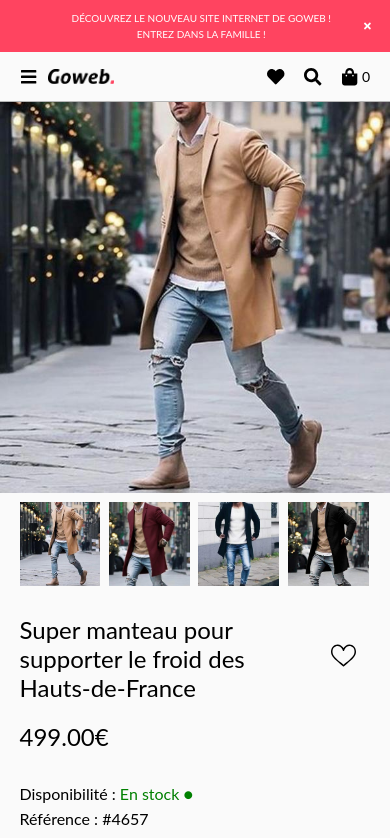
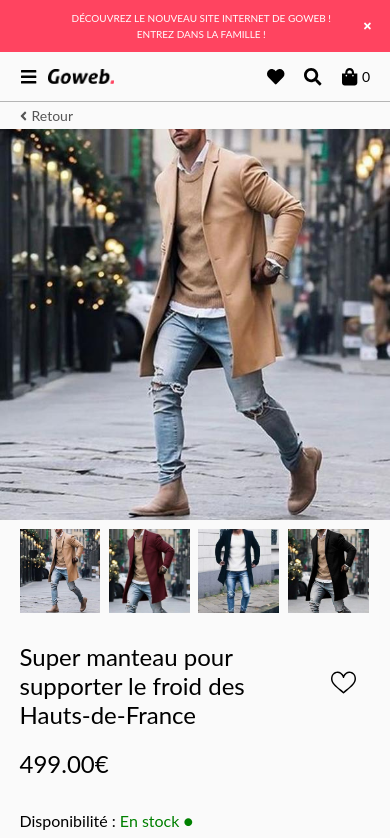
Before and after one commit to Lucasbeneston/goweb_store, a React (Create React App) app: page / in a window 390 px wide. Shown: the top 838 px of the page. Built offline with nearby package versions, Linux system fonts and the light colour scheme.

Commit message:
:lipstick: Return button mobile / desktop :lipstick:

```diff
--- a/src/components/atoms/Inputs/InputSelect/InputSelect.scss
+++ b/src/components/atoms/Inputs/InputSelect/InputSelect.scss
@@ -6,6 +6,7 @@
 
   @include media(tablet) {
     margin-right: 7.5%;
+    position: relative;
   }
 
   &_label {
@@ -51,6 +52,10 @@
     visibility: hidden;
     height: 0px;
 
+    @include media(tablet) {
+      position: absolute;
+    }
+
     &.show {
       visibility: visible;
       height: fit-content;
--- a/src/components/organisms/CarouselImages/CarouselImages.jsx
+++ b/src/components/organisms/CarouselImages/CarouselImages.jsx
@@ -1,4 +1,8 @@
 import React, { useState } from "react";
+import { Link } from "react-router-dom";
+import { FontAwesomeIcon } from "@fortawesome/react-fontawesome";
+import { faAngleLeft } from "@fortawesome/free-solid-svg-icons";
+
 import Items from "../../../data/items";
 
 import "./CarouselImages.scss";
@@ -10,6 +14,12 @@ export default function CarrouselImages() {
 
   return (
     <>
+      <Link to="/">
+        <div className="carouselImages_return">
+          <FontAwesomeIcon icon={faAngleLeft} />
+          <span>Retour</span>
+        </div>
+      </Link>
       <div className="carouselImages_illustration">
         <img
           src={`${process.env.PUBLIC_URL}/${selectedImage}`}
--- a/src/components/organisms/CarouselImages/CarouselImages.scss
+++ b/src/components/organisms/CarouselImages/CarouselImages.scss
@@ -2,6 +2,21 @@
 @import "../../_settings/mixins";
 
 .carouselImages {
+  &_return {
+    margin-left: 5%;
+    padding: 5px 0;
+    width: fit-content;
+    color: rgb(85, 85, 85);
+    font-size: 1.4rem;
+
+    & span {
+      margin-left: 5px;
+    }
+
+    @include media(tablet) {
+      display: none;
+    }
+  }
   &_illustration {
     width: 100%;
     max-height: 100vw;
--- a/src/components/organisms/Header/Header.jsx
+++ b/src/components/organisms/Header/Header.jsx
@@ -1,4 +1,4 @@
-import React, { useContext, useEffect } from "react";
+import React, { useContext, useState, useEffect } from "react";
 import HeaderContext from "../../../contexts/HeaderContext/HeaderContext";
 import Banner from "../../molecules/Banner/Banner";
 import Nav from "../../molecules/Nav/Nav";
@@ -10,12 +10,23 @@ export default function Header() {
   const context = useContext(HeaderContext);
   const { headerHeight, setHeaderHeight } = context;
 
+  const [isMobile, setIsMobile] = useState(window.innerWidth < 769);
+
+  const updateMedia = () => {
+    setIsMobile(window.innerWidth < 769);
+  };
+
+  useEffect(() => {
+    window.addEventListener("resize", updateMedia);
+    return () => window.removeEventListener("resize", updateMedia);
+  });
+
   useEffect(() => {
     const body = document.querySelector("body");
     body.style.marginTop = `${headerHeight}px`;
     setHeaderHeight(document.querySelector(".header").offsetHeight);
     // eslint-disable-next-line react-hooks/exhaustive-deps
-  }, [headerHeight]);
+  }, [headerHeight, isMobile]);
 
   return (
     <header className="header">
--- a/src/components/organisms/InformationsItem/InformationsItem.jsx
+++ b/src/components/organisms/InformationsItem/InformationsItem.jsx
@@ -1,6 +1,8 @@
 import React, { useState } from "react";
+import { Link } from "react-router-dom";
+import { FontAwesomeIcon } from "@fortawesome/react-fontawesome";
+import { faAngleLeft } from "@fortawesome/free-solid-svg-icons";
 import Items from "../../../data/items";
-
 import LikeBorder from "../../atoms/SVG/LikeSVG/LikeBorder";
 import LikeFull from "../../atoms/SVG/LikeSVG/LikeFull";
 
@@ -15,6 +17,12 @@ export default function InformationsItem() {
 
   return (
     <section className="informationsItem">
+      <Link to="/">
+        <div className="informationsItem_return">
+          <FontAwesomeIcon icon={faAngleLeft} />
+          <span>Retour</span>
+        </div>
+      </Link>
       <div className="informationsItem_title">
         <h2>{Items.title}</h2>
         <div
--- a/src/components/organisms/InformationsItem/InformationsItem.scss
+++ b/src/components/organisms/InformationsItem/InformationsItem.scss
@@ -6,6 +6,23 @@
 
   @include media(tablet) {
     padding: 0 0 0 5%;
+  }
+
+  &_return {
+    display: none;
+
+    @include media(tablet) {
+      display: block;
+      padding: 5px 0;
+      width: fit-content;
+      color: rgb(85, 85, 85);
+      margin-bottom: 20px;
+      font-size: 1.4rem;
+
+      & span {
+        margin-left: 5px;
+      }
+    }
   }
 
   &_title {
@@ -59,7 +76,11 @@
     font-size: 1.4rem;
     font-weight: lighter;
     line-height: 1.6;
-    margin-bottom: 20px;
+    margin-bottom: 10px;
+
+    @include media(tablet) {
+      margin-bottom: 20px;
+    }
 
     & li {
       list-style: inside;
--- a/src/components/pages/NoMatch/NoMatch.scss
+++ b/src/components/pages/NoMatch/NoMatch.scss
@@ -1,4 +1,5 @@
 @import "../../_settings/variables";
+@import "../../_settings/mixins";
 
 .noMatch {
   width: 100%;
@@ -9,6 +10,10 @@
   justify-content: center;
   align-items: center;
   transition: width 0.5s ease-in-out;
+
+  @include media(tablet) {
+    min-height: calc(100vh - 120px);
+  }
 
   &_oops {
     font-size: 4rem;
```
Also changed, not shown: 1 other file (tests, documents, lock files or other folders).
